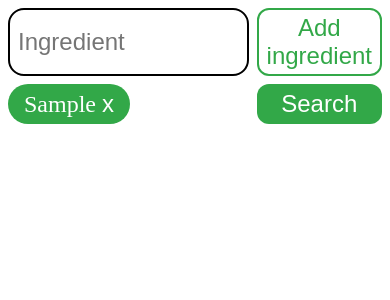
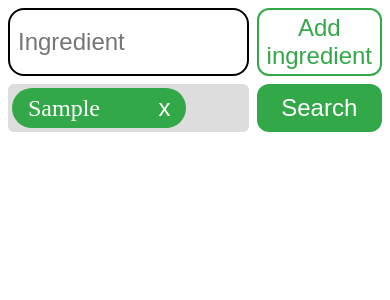
Before and after one commit to TutusBOT/recipes-app, a React (Create React App) app: page / in a window 390 px wide. Both pictures are taken after typing "Sample" into the empty fields and a click on the button "Add ingredient". Shown: the top 300 px of the page. Built offline with nearby package versions, Linux system fonts and the light colour scheme.

Commit message:
bugfixes + minor changes

```diff
--- a/src/App.js
+++ b/src/App.js
@@ -2,15 +2,9 @@ import axios from "axios";
 import { useState } from "react";
 import RecipeForm from "./components/RecipeForm";
 import RecipeList from "./components/RecipeList";
-import SearchBar from "./components/SearchBar";
-
-console.log();
 
 async function getData(ingredients) {
-	const { REACT_APP_API_KEY } = process.env;
-	const key = "16cf700b1f6247ee9272ac0a756d641c";
-	console.log(key);
-	const url = `https://api.spoonacular.com/recipes/findByIngredients?apiKey=${key}&ingredients=${ingredients}`;
+	const url = `https://bartlomiej-tutak.pl/projekty/recipe-app/getRecipeByIngr.php?ingredients=${ingredients}`;
 	try {
 		const response = await axios.get(url);
 		const listOfRecipes = response.data.map((recipe) => {
@@ -20,7 +14,7 @@ async function getData(ingredients) {
 		console.log("lista", listOfRecipes);
 		return listOfRecipes;
 	} catch {
-		console.log("err");
+		console.log("error");
 	}
 }
 
@@ -33,7 +27,7 @@ function App() {
 	return (
 		<>
 			<RecipeForm getData={getData} setRecievedData={setRecievedData} />
-			{console.log(recievedData)}
+			{/* {console.log(recievedData)} */}
 			{/* {recievedData.length
 				? recievedData.map((recipe) => {
 						return <>{recipe.title}</>;
--- a/src/components/Recipe.jsx
+++ b/src/components/Recipe.jsx
@@ -11,8 +11,7 @@ function Recipe({ recipe }) {
 		setExpanded(false);
 	}
 	async function getRecipeDetails(id) {
-		const key = "16cf700b1f6247ee9272ac0a756d641c";
-		const url = `https://api.spoonacular.com/recipes/${id}/analyzedInstructions?apiKey=${key}`;
+		const url = `https://bartlomiej-tutak.pl/projekty/recipe-app/getRecipeInstructions.php?id=${id}`;
 		try {
 			const response = await axios.get(url);
 			const recipeSteps = response.data[0].steps.map((step) => {
--- a/src/components/RecipeForm.jsx
+++ b/src/components/RecipeForm.jsx
@@ -57,6 +57,7 @@ function RecipeForm({ getData, setRecievedData }) {
 						setIngredients(`${ingredients}+,${currentIngredient}`);
 					}
 					setCurrentIngredient("");
+					console.log(ingredients);
 				}}
 			>
 				Add ingredient
@@ -68,7 +69,7 @@ function RecipeForm({ getData, setRecievedData }) {
 					deleteIngredient={deleteIngredient}
 				/>
 			) : (
-				<div></div>
+				<div className="ingredients-added"></div>
 			)}
 			<button
 				className="button button-search"
--- a/src/index.css
+++ b/src/index.css
@@ -39,14 +39,20 @@ img {
     font-size: 2rem;
   }
 }
-
 .ingredients-added {
   display: flex;
   justify-content: start;
   align-items: center;
   gap: 0.25em;
+  background-color: #dddddd;
+  border-radius: 0.25em;
+  padding: 0.25rem;
 }
 .ingredients-added div {
+  display: flex;
+  justify-content: space-between;
+  align-items: center;
+  gap: 0.25em;
   color: white;
   background-color: #32a848;
   padding-block: 0.25em;
@@ -58,6 +64,12 @@ img {
   background-color: transparent;
   border: none;
   color: white;
+}
+@media (max-width: 768px) {
+  .ingredients-added {
+    display: grid;
+    grid-template-columns: repeat(auto-fit, minmax(10ch, 0.75fr));
+  }
 }
 
 .button {
--- a/src/index.scss
+++ b/src/index.scss
@@ -50,6 +50,9 @@ $breakpoint-small: "768px";
 			font-size: 2rem;
 		}
 	}
+	@media (max-width: $breakpoint-small) {
+		// grid-template-rows: 2fr 1fr 1fr;
+	}
 }
 
 .ingredients-added {
@@ -57,7 +60,14 @@ $breakpoint-small: "768px";
 	justify-content: start;
 	align-items: center;
 	gap: 0.25em;
+	background-color: #dddddd;
+	border-radius: 0.25em;
+	padding: 0.25rem;
 	div {
+		display: flex;
+		justify-content: space-between;
+		align-items: center;
+		gap: 0.25em;
 		color: white;
 		background-color: $color-main;
 		padding-block: 0.25em;
@@ -69,6 +79,12 @@ $breakpoint-small: "768px";
 			border: none;
 			color: white;
 		}
+	}
+	@media (max-width: $breakpoint-small) {
+		// grid-area: 2/1/4/2;
+		// align-self: start;
+		display: grid;
+		grid-template-columns: repeat(auto-fit, minmax(10ch, 0.75fr));
 	}
 }
 
```
Also changed, not shown: 1 other file (tests, documents, lock files or other folders).
